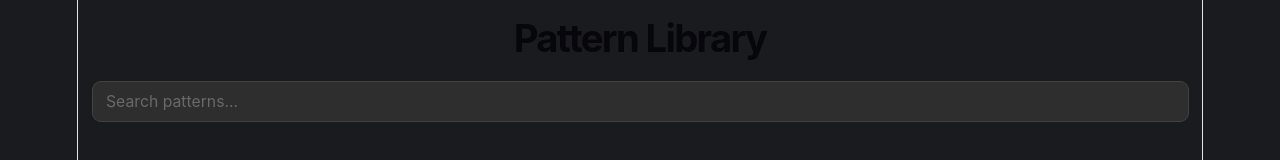
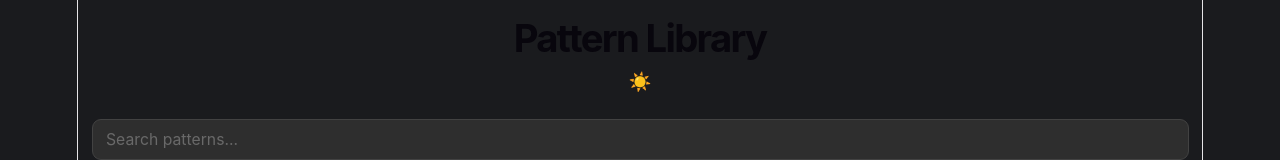
Before and after one commit to patyki4/pattern-library, a React (Vite) app in the folder pattern-frontend/: page / in a window 1280 px wide. Shown: the top 160 px of the page. Built offline with nearby package versions, Linux system fonts and the light colour scheme; no server answers.

Commit message:
color scheme sort of

```diff
--- a/pattern-frontend/src/App.tsx
+++ b/pattern-frontend/src/App.tsx
@@ -11,7 +11,11 @@ import {
   Group,
   Title,
   Image,
-  Modal
+  Modal,
+  MantineProvider,
+  createTheme,
+  useMantineColorScheme,
+  ActionIcon
 } from "@mantine/core";
 
 function App() {
@@ -30,6 +34,14 @@ function App() {
   const [thumbnailUrl, setThumbnailUrl] = useState("");
   const [sideBySide, setSideBySide] = useState(false);
   //const [pinThumbnail, setPinThumbnail] = useState(false);
+
+  const { colorScheme, setColorScheme } = useMantineColorScheme();
+
+  setColorScheme(colorScheme === "dark" ? "light" : "dark");
+
+  const toggleTheme = () => {
+    setColorScheme(colorScheme === "dark" ? "light" : "dark");
+  };
 
   const handleCreatePattern = async () => {
       const newPattern = await createPattern({
@@ -78,6 +90,13 @@ function App() {
     getPatterns().then(setPatterns);
   }, [search]);
 
+  useEffect(() => {
+    document.documentElement.setAttribute(
+      "data-mantine-color-scheme",
+      colorScheme
+    );
+  }, [colorScheme]);
+
   const numCols = 3;
 
   const rows = Array.from(
@@ -91,6 +110,13 @@ function App() {
         <Title order={1}>
           Pattern Library
         </Title>
+        <ActionIcon
+          onClick={toggleTheme}
+          variant="subtle"
+          size="lg"
+        >
+          {colorScheme === "dark" ? "☀️" : "🌙"}
+        </ActionIcon>
         <section style={{ marginBottom: "1rem" }}></section>
           <TextInput
             value={search}
--- a/pattern-frontend/src/components/PatternDefaultView.tsx
+++ b/pattern-frontend/src/components/PatternDefaultView.tsx
@@ -41,6 +41,7 @@ return (
                 justify="flex-end"
                 style={{
                     flexShrink: 0,
+                    marginTop: "auto",
                     position: "sticky",
                     bottom: 0,
 
--- a/pattern-frontend/src/main.tsx
+++ b/pattern-frontend/src/main.tsx
@@ -11,7 +11,7 @@ createRoot(document.getElementById('root')!).render(
     <MantineProvider
       forceColorScheme="dark"
       theme={{
-        primaryColor: "teal",
+        primaryColor: "indigo",
       }}
     >
       <App />
```
